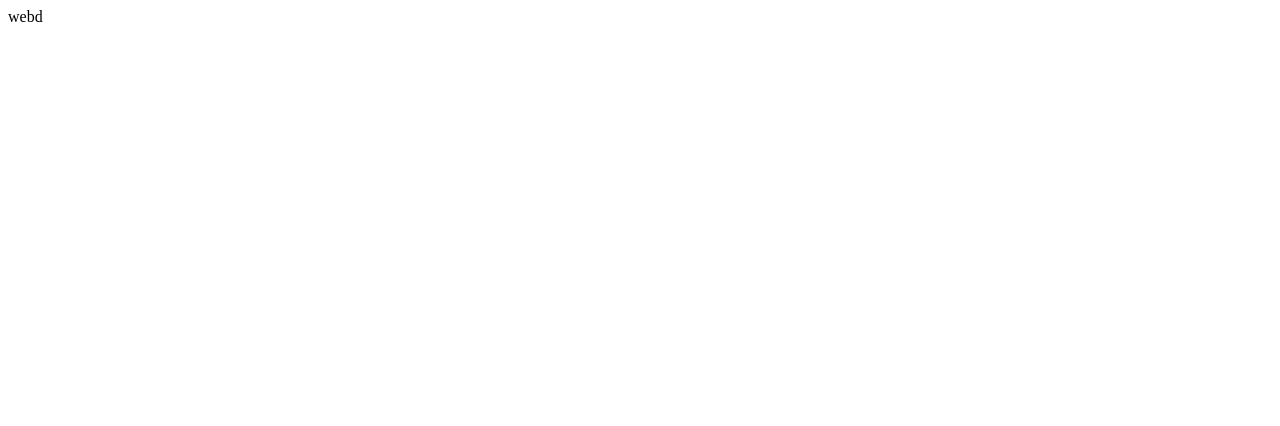
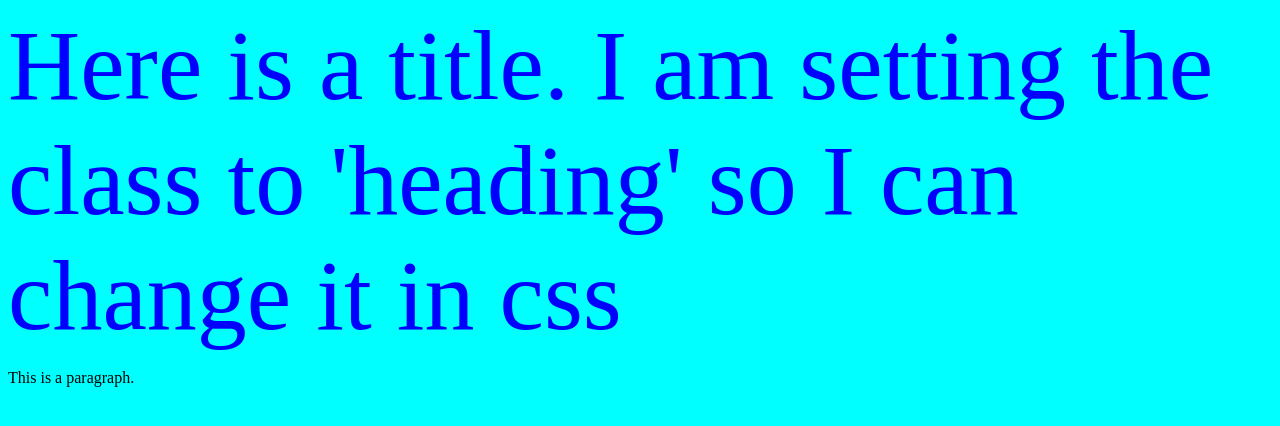
Before and after one commit to airsupport1/edu-memes, a plain HTML site: page index.html in a window 1280 px wide. Drawn offline with Linux system fonts and the light colour scheme.

Commit message:
here are some things for you to refrence

```diff
--- a/index.html
+++ b/index.html
@@ -1,3 +1,14 @@
+<!DOCTYPE html>
+<html>
+<head>
+<link rel="stylesheet" href="style.css">
+</head>
+
 <body>
-webd
+
+<text class="heading">Here is a title. I am setting the class to 'heading' so I can change it in css</text>
+<p>This is a paragraph.</p>
+
 </body>
+
+</html>
--- /dev/null
+++ b/style.css
@@ -0,0 +1,9 @@
+body {
+    background-color: aqua;
+}
+
+.heading {
+    color: blue;
+    size: 5050px;
+    font-size: 100px;
+}
```
